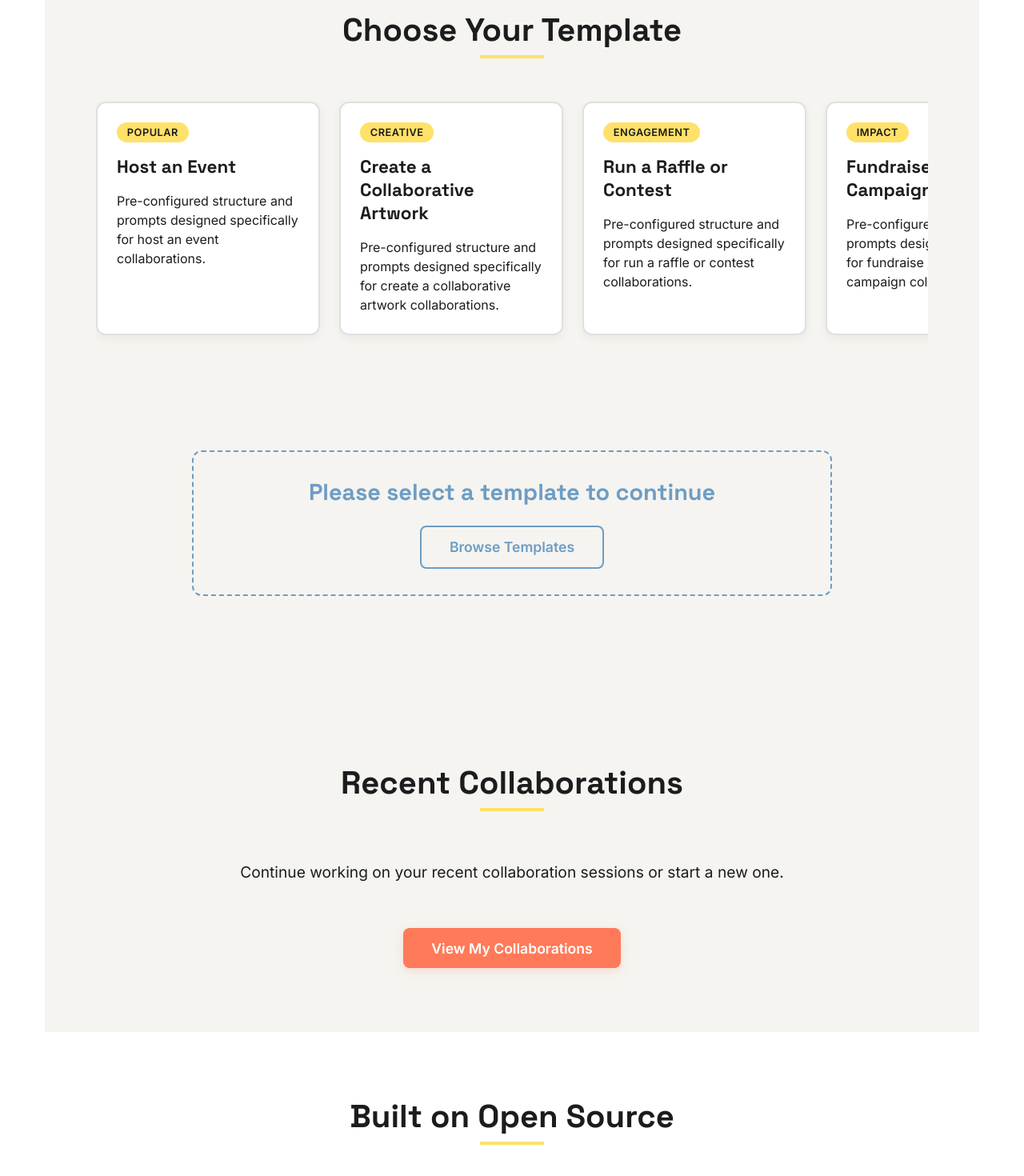
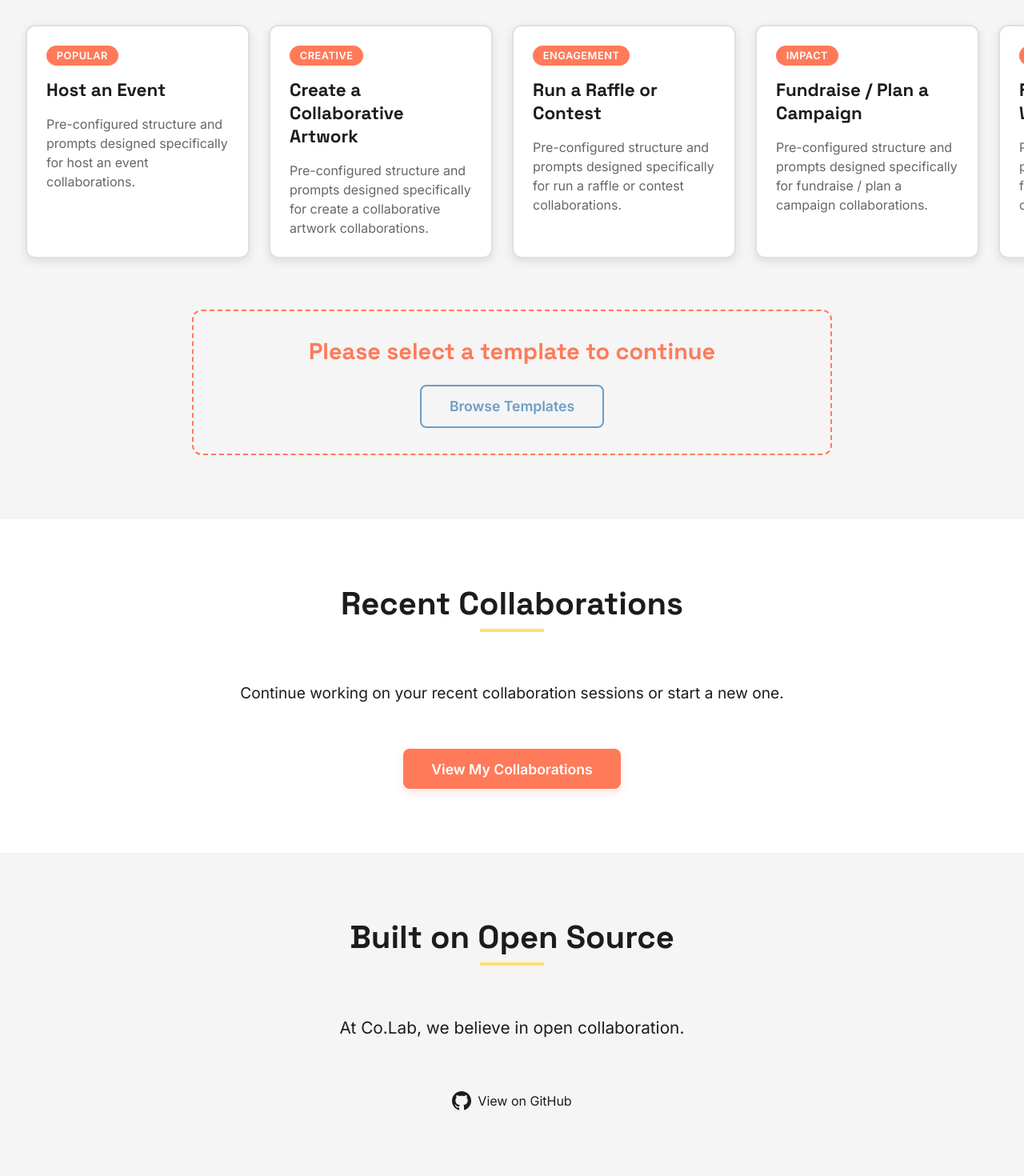
Before and after one commit to buidl-renaissance/co.lab, a Next.js app: page / in a window 1280 px wide. Shown: the part 1120-2590 px from the top of the page at 80% size. Built offline with nearby package versions, Linux system fonts and the light colour scheme.

Commit message:
settings, dark/light theme

```diff
--- a/src/components/Layout.tsx
+++ b/src/components/Layout.tsx
@@ -11,7 +11,7 @@ type Size = "small" | "default" | "large";
 
 const Container = styled.div`
   min-height: 100vh;
-  padding: 0;
+  padding: 1rem;
   display: flex;
   flex-direction: column;
   align-items: center;
@@ -22,28 +22,28 @@ const Container = styled.div`
   overflow-x: hidden;
 `;
 
-export const Main = styled.main`
+export const Main = styled.main<{ full?: boolean, layout?: 'left' | 'center' }>`
   flex: 1;
   display: flex;
   flex-direction: column;
-  align-items: center;
+  align-items: ${({ layout }) => layout === 'left' ? 'flex-start' : 'center'};
   width: 100%;
-  max-width: 1200px;
+  max-width: ${({ full }) => (full ? "100%" : "1200px")};
   margin: 0 auto;
-  padding: 2rem 1rem;
+  padding: 2rem 0rem;
 
   @media (max-width: 768px) {
     padding-top: calc(60px + 1rem);
   }
 `;
 
-const Section = styled.section`
+const Section = styled.section<{ alt?: boolean }>`
   width: 100%;
   padding: 3rem 1rem;
   display: flex;
   flex-direction: column;
   align-items: center;
-
+  background: ${({ theme, alt }) => (alt ? theme.backgroundAlt : theme.background)};
   @media (min-width: 768px) {
     padding: 5rem 2rem;
   }
@@ -83,7 +83,7 @@ const SectionTitle = styled.h2<{ size?: Size }>`
 
 const Hero = styled.div`
   width: 100%;
-  padding: 3rem 1rem;
+  padding: 3rem 2rem;
   display: flex;
   flex-direction: column;
   align-items: center;
--- a/src/components/Templates.tsx
+++ b/src/components/Templates.tsx
@@ -77,11 +77,11 @@ export default Templates;
 
 const TemplatesSection = styled.section`
   width: 100%;
-  padding: 5rem 2rem;
+  padding: 2rem 0rem;
   display: flex;
   flex-direction: column;
   align-items: center;
-  background-color: #f5f4f0;
+  background: ${({ theme }) => theme.surface};
 `;
 
 const SectionTitle = styled.h2`
@@ -90,6 +90,7 @@ const SectionTitle = styled.h2`
   margin-bottom: 3rem;
   text-align: center;
   position: relative;
+  color: ${({ theme }) => theme.text};
 
   &::after {
     content: "";
@@ -99,7 +100,7 @@ const SectionTitle = styled.h2`
     transform: translateX(-50%);
     width: 80px;
     height: 4px;
-    background-color: #ffe169;
+    background: ${({ theme }) => theme.accent};
   }
 `;
 
@@ -109,16 +110,12 @@ const TemplateGrid = styled.div`
   gap: 1.5rem;
   padding: 1rem 0;
   width: 100%;
-  max-width: 1200px;
-  scrollbar-width: thin;
+  /* max-width: 1200px; */
+  scrollbar-width: none; /* Firefox */
+  -ms-overflow-style: none; /* IE and Edge */
 
   &::-webkit-scrollbar {
-    height: 6px;
-  }
-
-  &::-webkit-scrollbar-thumb {
-    background-color: #6d9dc5;
-    border-radius: 6px;
+    display: none; /* Chrome, Safari and Opera */
   }
 `;
 
@@ -126,39 +123,48 @@ const TemplateCard = styled.div<{ selected: boolean }>`
   min-width: 280px;
   padding: 1.5rem;
   border-radius: 12px;
-  border: 2px solid ${(props) => (props.selected ? "#FF7A59" : "#e0e0e0")};
-  background-color: white;
-  box-shadow: ${(props) =>
-    props.selected
-      ? "0 8px 20px rgba(255, 122, 89, 0.15)"
-      : "0 4px 12px rgba(0, 0, 0, 0.05)"};
+  border: 2px solid ${({ selected, theme }) => selected ? theme.accent : theme.border};
+  background: ${({ theme }) => theme.background};
+  box-shadow: ${({ selected, theme }) =>
+    selected
+      ? `0 8px 20px ${theme.accent}26`
+      : `0 4px 12px ${theme.shadow}`};
   transition: all 0.3s ease;
   cursor: pointer;
 
+  &:first-child {
+    margin-left: 2rem;
+  }
+
+  &:last-child {
+    margin-right: 2rem;
+  }
+
   &:hover {
     transform: translateY(-5px);
-    box-shadow: 0 12px 24px rgba(0, 0, 0, 0.1);
-    border-color: ${(props) => (props.selected ? "#FF7A59" : "#6D9DC5")};
+    box-shadow: ${({ theme }) => `0 12px 24px ${theme.shadow}`};
+    border-color: ${({ selected, theme }) => selected ? theme.accent : theme.accent};
   }
 
   h3 {
     font-family: "Space Grotesk", sans-serif;
     margin: 0 0 1rem 0;
     font-size: 1.4rem;
-    color: ${(props) => (props.selected ? "#FF7A59" : "#1C1C1E")};
+    color: ${({ selected, theme }) => selected ? theme.accent : theme.text};
   }
 
   p {
     margin: 0;
     font-size: 1rem;
     line-height: 1.5;
+    color: ${({ theme }) => theme.textSecondary};
   }
 `;
 
 const TemplateTag = styled.span`
   display: inline-block;
-  background-color: #ffe169;
-  color: #1c1c1e;
+  background: ${({ theme }) => theme.accent};
+  color: white;
   padding: 0.3rem 0.8rem;
   border-radius: 20px;
   font-size: 0.8rem;
@@ -168,12 +174,11 @@ const TemplateTag = styled.span`
   letter-spacing: 0.5px;
 `;
 
-
 const StartSession = styled.div`
-  margin: 3rem 0;
+  margin: 1rem 0;
   text-align: center;
   padding: 2rem;
-  background-color: #ffe169;
+  background: ${({ theme }) => theme.background};
   border-radius: 12px;
   max-width: 800px;
   width: 90%;
@@ -182,23 +187,25 @@ const StartSession = styled.div`
     font-family: "Space Grotesk", sans-serif;
     margin-bottom: 1.5rem;
     font-size: 1.8rem;
+    color: white;
   }
 `;
 
 const SelectTemplatePrompt = styled.div`
+  margin-top: 1rem !important;
   margin: 3rem 0;
   text-align: center;
   padding: 2rem;
-  background-color: #f5f4f0;
+  background: ${({ theme }) => theme.surface};
   border-radius: 12px;
   max-width: 800px;
   width: 90%;
-  border: 2px dashed #6d9dc5;
+  border: 2px dashed ${({ theme }) => theme.accent};
 
   h2 {
     font-family: "Space Grotesk", sans-serif;
     margin-bottom: 1.5rem;
     font-size: 1.8rem;
-    color: #6d9dc5;
+    color: ${({ theme }) => theme.accent};
   }
 `;
--- a/src/pages/index.tsx
+++ b/src/pages/index.tsx
@@ -5,7 +5,7 @@ import {
   Section,
   SectionTitle,
   Description as DescriptionText,
-  Container,
+  Container as LayoutContainer,
   Main,
   Hero,
 } from "@/components/Layout";
@@ -14,31 +14,14 @@ import router from "next/router";
 import Footer from '@/components/Footer';
 import Templates from "@/components/Templates";
 
+const Container = styled(LayoutContainer)`
+  padding: 0rem;
+`;
+
 const Description = styled(DescriptionText)`
   font-size: 1.3rem;
+  color: ${({ theme }) => theme.text};
 `;
-
-// const WaveAnimation = styled.div`
-//   position: absolute;
-//   bottom: 0;
-//   left: 0;
-//   width: 100%;
-//   height: 120px;
-//   background: url("/images/voice-wave.svg");
-//   background-size: 100% auto;
-//   opacity: 0.6;
-//   animation: wave 15s linear infinite;
-//   z-index: -1;
-
-//   @keyframes wave {
-//     0% {
-//       background-position: 0 0;
-//     }
-//     100% {
-//       background-position: 100% 0;
-//     }
-//   }
-// `;
 
 const CTAContainer = styled.div`
   display: flex;
@@ -67,7 +50,7 @@ const StepNumber = styled.div`
   width: 60px;
   height: 60px;
   border-radius: 50%;
-  background-color: #6d9dc5;
+  background: ${({ theme }) => theme.accent};
   color: white;
   display: flex;
   justify-content: center;
@@ -81,15 +64,42 @@ const StepTitle = styled.h3`
   font-family: "Space Grotesk", sans-serif;
   font-size: 1.5rem;
   margin-bottom: 1rem;
+  color: ${({ theme }) => theme.text};
 `;
 
 const StepDescription = styled.p`
   font-size: 1.1rem;
   line-height: 1.5;
+  color: ${({ theme }) => theme.textSecondary};
 `;
 
 const TemplatesSection = styled(Section)`
-  background-color: #f5f4f0;
+  background: ${({ theme }) => theme.surface};
+  padding: 2rem 0rem;
+`;
+
+const RecentCollaborationsSection = styled(Section)`
+  background: ${({ theme }) => theme.background};
+`;
+
+const GitHubLink = styled.a`
+  display: inline-flex;
+  align-items: center;
+  color: ${({ theme }) => theme.text};
+  text-decoration: none;
+  padding: 0.5rem 1rem;
+  border-radius: 4px;
+  transition: all 0.2s;
+  margin-top: 1rem;
+
+  &:hover {
+    color: ${({ theme }) => theme.accent};
+    background: ${({ theme }) => theme.surface};
+  }
+
+  svg {
+    margin-right: 8px;
+  }
 `;
 
 export const getServerSideProps = async () => {
@@ -139,7 +149,7 @@ const CollabFlowHome: React.FC = () => {
 
   return (
     <Container>
-      <Main>
+      <Main full>
         <Hero>
           {/* <WaveAnimation /> */}
 
@@ -196,10 +206,7 @@ const CollabFlowHome: React.FC = () => {
           <Templates />
         </TemplatesSection>
 
-        <Section
-          id="recent-collaborations"
-          style={{ backgroundColor: "#f5f4f0" }}
-        >
+        <RecentCollaborationsSection id="recent-collaborations">
           <SectionTitle>Recent Collaborations</SectionTitle>
           <Description style={{ textAlign: "center", fontSize: "1.2rem" }}>
             Continue working on your recent collaboration sessions or start a
@@ -210,14 +217,14 @@ const CollabFlowHome: React.FC = () => {
               View My Collaborations
             </PrimaryButton>
           </CTAContainer>
-        </Section>
+        </RecentCollaborationsSection>
 
-        <Section>
+        <Section alt>
           <SectionTitle>Built on Open Source</SectionTitle>
           <Description style={{ textAlign: "center" }}>
             At Co.Lab, we believe in open collaboration.
           </Description>
-          <a
+          <GitHubLink
             href="https://github.com/buidl-renaissance/co.lab"
             target="_blank"
             rel="noopener noreferrer"
@@ -228,12 +235,11 @@ const CollabFlowHome: React.FC = () => {
               height="24"
               viewBox="0 0 24 24"
               fill="currentColor"
-              style={{ marginRight: "8px", verticalAlign: "middle" }}
             >
               <path d="M12 0c-6.626 0-12 5.373-12 12 0 5.302 3.438 9.8 8.207 11.387.599.111.793-.261.793-.577v-2.234c-3.338.726-4.033-1.416-4.033-1.416-.546-1.387-1.333-1.756-1.333-1.756-1.089-.745.083-.729.083-.729 1.205.084 1.839 1.237 1.839 1.237 1.07 1.834 2.807 1.304 3.492.997.107-.775.418-1.305.762-1.604-2.665-.305-5.467-1.334-5.467-5.931 0-1.311.469-2.381 1.236-3.221-.124-.303-.535-1.524.117-3.176 0 0 1.008-.322 3.301 1.23.957-.266 1.983-.399 3.003-.404 1.02.005 2.047.138 3.006.404 2.291-1.552 3.297-1.23 3.297-1.23.653 1.653.242 2.874.118 3.176.77.84 1.235 1.911 1.235 3.221 0 4.609-2.807 5.624-5.479 5.921.43.372.823 1.102.823 2.222v3.293c0 .319.192.694.801.576 4.765-1.589 8.199-6.086 8.199-11.386 0-6.627-5.373-12-12-12z" />
             </svg>
             View on GitHub
-          </a>
+          </GitHubLink>
         </Section>
       </Main>
       <Footer />
--- a/src/styles/theme.ts
+++ b/src/styles/theme.ts
@@ -3,9 +3,11 @@ import { DefaultTheme } from 'styled-components';
 declare module 'styled-components' {
   export interface DefaultTheme {
     background: string;
+    backgroundAlt: string;
     text: string;
     textSecondary: string;
     border: string;
+    borderRadius: string;
     surface: string;
     accent: string;
     shadow: string;
@@ -15,9 +17,11 @@ declare module 'styled-components' {
 
 export const lightTheme: DefaultTheme = {
   background: '#ffffff',
+  backgroundAlt: '#f5f5f5',
   text: '#1c1c1e',
   textSecondary: '#666666',
   border: '#e0e0e0',
+  borderRadius: '8px',
   surface: '#f5f5f5',
   accent: '#ff7a59',
   shadow: 'rgba(0, 0, 0, 0.1)',
@@ -26,9 +30,11 @@ export const lightTheme: DefaultTheme = {
 
 export const darkTheme: DefaultTheme = {
   background: '#1c1c1e',
+  backgroundAlt: '#2c2c2e',
   text: '#ffffff',
   textSecondary: '#a0a0a0',
   border: '#2c2c2e',
+  borderRadius: '8px',
   surface: '#2c2c2e',
   accent: '#ff7a59',
   shadow: 'rgba(0, 0, 0, 0.3)',
```
Also changed, not shown: src/components/MobileNav.tsx (+3 -43 lines), src/pages/about.tsx (+8 -4 lines), src/pages/collab/[id].tsx (+3 -8 lines), src/pages/collabs.tsx (+34 -10 lines), src/pages/create/[template].tsx (+12 -6 lines).
